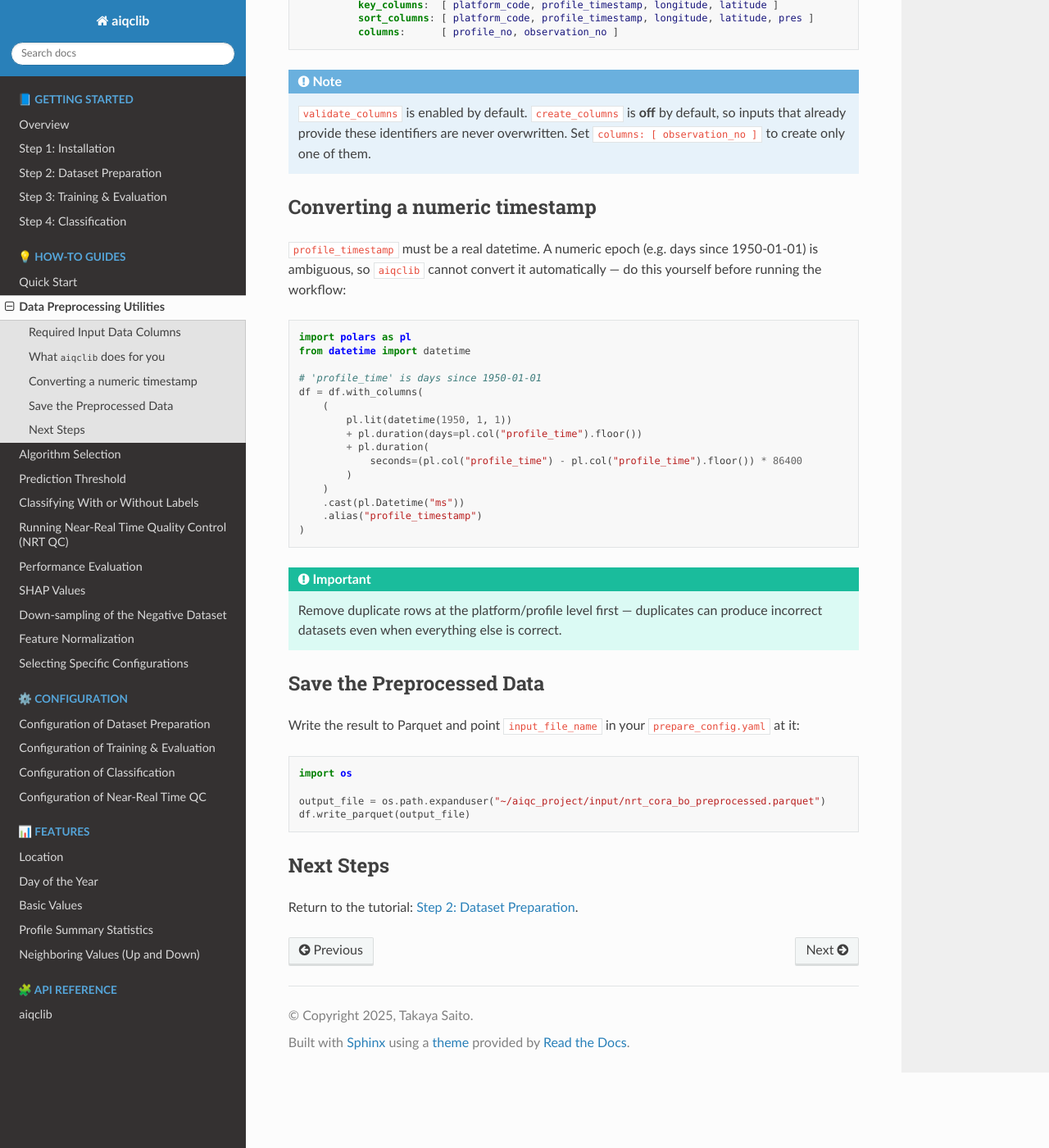
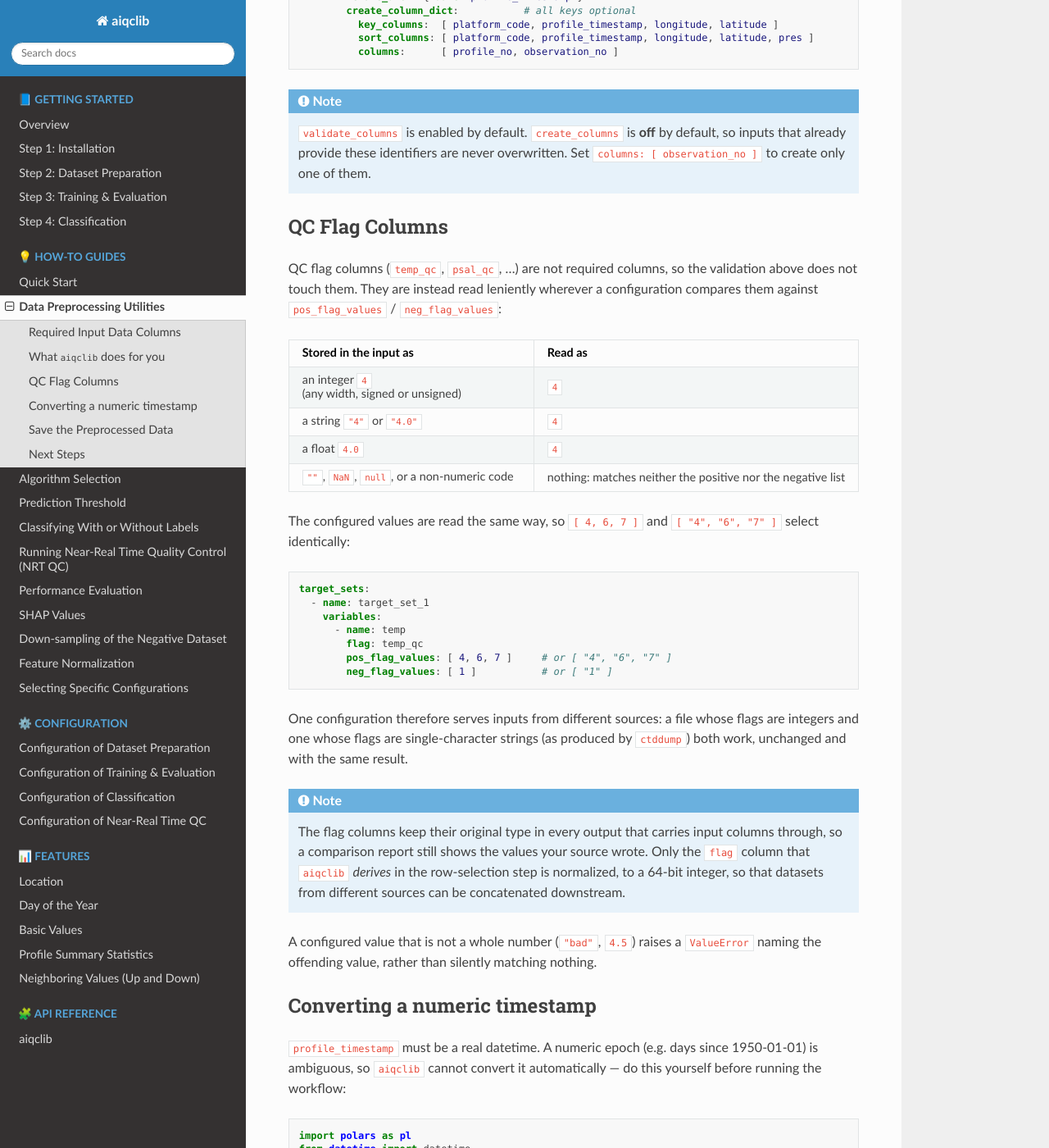
Before and after one commit to AIQC-Hub/aiqclib, a Sphinx documentation site: the page built from docs/source/how-to/data_preprocessing_utilities.rst, in a window 1280 px wide and 1400 px high, scrolled down 1508 px. Shown: the whole window at 82% size. Built offline with Sphinx 7.4.7 and the Read the Docs theme 3.1.0, drawn with Linux system fonts in a browser that asks for light colours; some of the changed text lies outside the part shown.

Commit message:
Document QC flag dtype handling
Add a "QC Flag Columns" section to the data-preprocessing guide: what each
stored type reads as, that configured values may be written as 4 or "4",
that unreadable flags match neither list, and that only the derived flag
column is normalized while the input's own columns pass through unchanged.

Cross-reference it from the three configuration references and from the
classification-labels and NRT QC guides, where the flag comparison is
actually configured.

Co-Authored-By: Claude Opus 5 <noreply@anthropic.com>

```diff
--- a/docs/source/configuration/classification.rst
+++ b/docs/source/configuration/classification.rst
@@ -53,6 +53,11 @@ While the classification workflow is applying a pre-trained model, this section
            flag: temp_qc
            pos_flag_values: [ 4, 6, 7 ]
            neg_flag_values: [ 1 ]
+
+.. note::
+   The flag column may hold integers, strings or floats, and the values may be
+   written as ``4`` or as ``"4"``; both sides are read as whole numbers. See
+   :ref:`qc-flag-columns` for the full table.
 
 `summary_stats_sets`
 ^^^^^^^^^^^^^^^^^^^^
--- a/docs/source/configuration/nrtqc.rst
+++ b/docs/source/configuration/nrtqc.rst
@@ -56,6 +56,11 @@ agreement metrics (same convention as the other modules).
            flag: psal_qc
            pos_flag_values: [ 4, 6, 7 ]
            neg_flag_values: [ 1 ]
+
+.. note::
+   The flag column may hold integers, strings or floats, and the values may be
+   written as ``4`` or as ``"4"``; both sides are read as whole numbers. See
+   :ref:`qc-flag-columns` for the full table.
 
 `qc_item_sets`
 ^^^^^^^^^^^^^^
--- a/docs/source/configuration/preparation.rst
+++ b/docs/source/configuration/preparation.rst
@@ -58,6 +58,11 @@ This section specifies the target variables that your machine learning model wil
            flag: temp_qc
            pos_flag_values: [ 4, 6, 7 ]
            neg_flag_values: [ 1 ]
+
+.. note::
+   The flag column may hold integers, strings or floats, and the values may be
+   written as ``4`` or as ``"4"``; both sides are read as whole numbers. See
+   :ref:`qc-flag-columns` for the full table.
 
 `summary_stats_sets`
 ^^^^^^^^^^^^^^^^^^^^
--- a/docs/source/how-to/classification_labels.rst
+++ b/docs/source/how-to/classification_labels.rst
@@ -30,6 +30,12 @@ negative rows:
 Rows are labelled from the flag, and the classify phase writes predictions plus
 the evaluation artefacts — the report, the **model-scores** file
 (see :doc:`performance_evaluation`), and the metric plots.
+
+The flag column may hold integers, strings or floats, and the values may be
+written as ``4`` or as ``"4"`` (see :ref:`qc-flag-columns`). Rows whose flag is
+missing or unreadable match neither list and are dropped from the labelled set,
+exactly like a flag value listed in neither ``pos_flag_values`` nor
+``neg_flag_values``.
 
 Option 2: without labels
 ------------------------
--- a/docs/source/how-to/data_preprocessing_utilities.rst
+++ b/docs/source/how-to/data_preprocessing_utilities.rst
@@ -41,7 +41,8 @@ Required Input Data Columns
      - Pressure for each observation.
 
 Other columns (targets such as ``temp``, QC flags, etc.) are passed through
-untouched.
+untouched. QC flag columns need no preparation whatever type they use — see
+`QC Flag Columns`_ below.
 
 What ``aiqclib`` does for you
 -----------------------------
@@ -104,6 +105,58 @@ Configure all three in the ``input`` step:
    default, so inputs that already provide these identifiers are never
    overwritten. Set ``columns: [ observation_no ]`` to create only one of them.
 
+.. _qc-flag-columns:
+
+QC Flag Columns
+---------------
+
+QC flag columns (``temp_qc``, ``psal_qc``, …) are not required columns, so the
+validation above does not touch them. They are instead read leniently wherever
+a configuration compares them against ``pos_flag_values`` / ``neg_flag_values``:
+
+.. list-table::
+   :header-rows: 1
+   :widths: 46 54
+
+   * - Stored in the input as
+     - Read as
+   * - an integer ``4`` (any width, signed or unsigned)
+     - ``4``
+   * - a string ``"4"`` or ``"4.0"``
+     - ``4``
+   * - a float ``4.0``
+     - ``4``
+   * - ``""``, ``NaN``, ``null``, or a non-numeric code
+     - nothing: matches neither the positive nor the negative list
+
+The configured values are read the same way, so ``[ 4, 6, 7 ]`` and
+``[ "4", "6", "7" ]`` select identically:
+
+.. code-block:: yaml
+
+   target_sets:
+     - name: target_set_1
+       variables:
+         - name: temp
+           flag: temp_qc
+           pos_flag_values: [ 4, 6, 7 ]     # or [ "4", "6", "7" ]
+           neg_flag_values: [ 1 ]           # or [ "1" ]
+
+One configuration therefore serves inputs from different sources: a file whose
+flags are integers and one whose flags are single-character strings (as
+produced by ``ctddump``) both work, unchanged and with the same result.
+
+.. note::
+   The flag columns keep their original type in every output that carries input
+   columns through, so a comparison report still shows the values your source
+   wrote. Only the ``flag`` column that ``aiqclib`` *derives* in the
+   row-selection step is normalized, to a 64-bit integer, so that datasets from
+   different sources can be concatenated downstream.
+
+A configured value that is not a whole number (``"bad"``, ``4.5``) raises a
+``ValueError`` naming the offending value, rather than silently matching
+nothing.
+
 Converting a numeric timestamp
 ------------------------------
 
```
Also changed, not shown: docs/source/how-to/nrt_qc.rst (+8 -0 lines).
